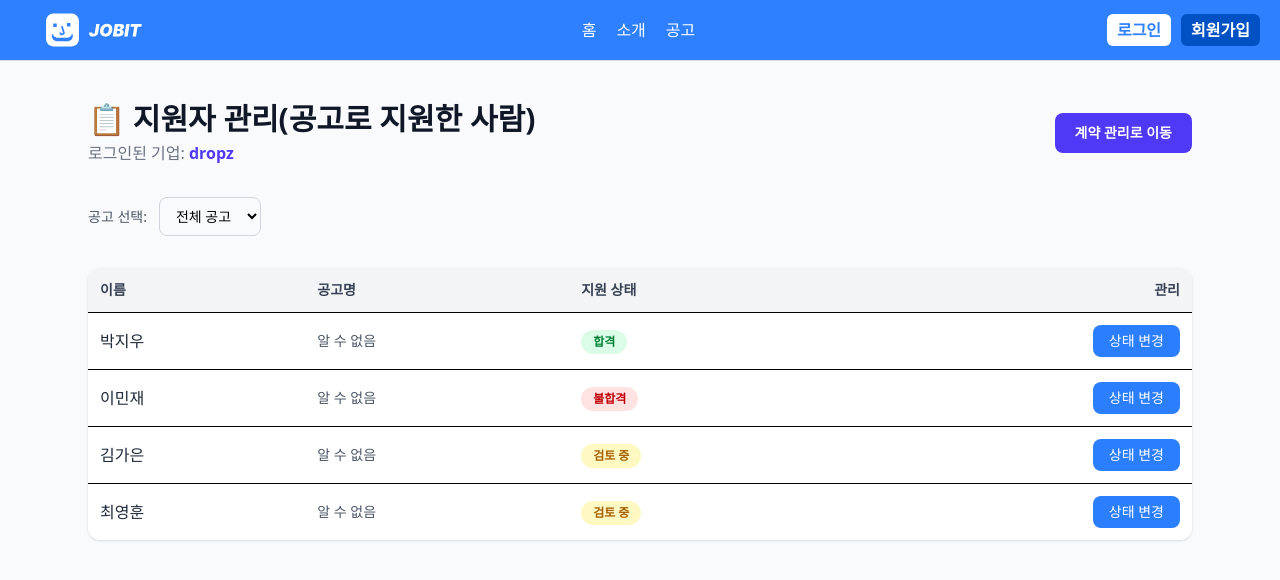
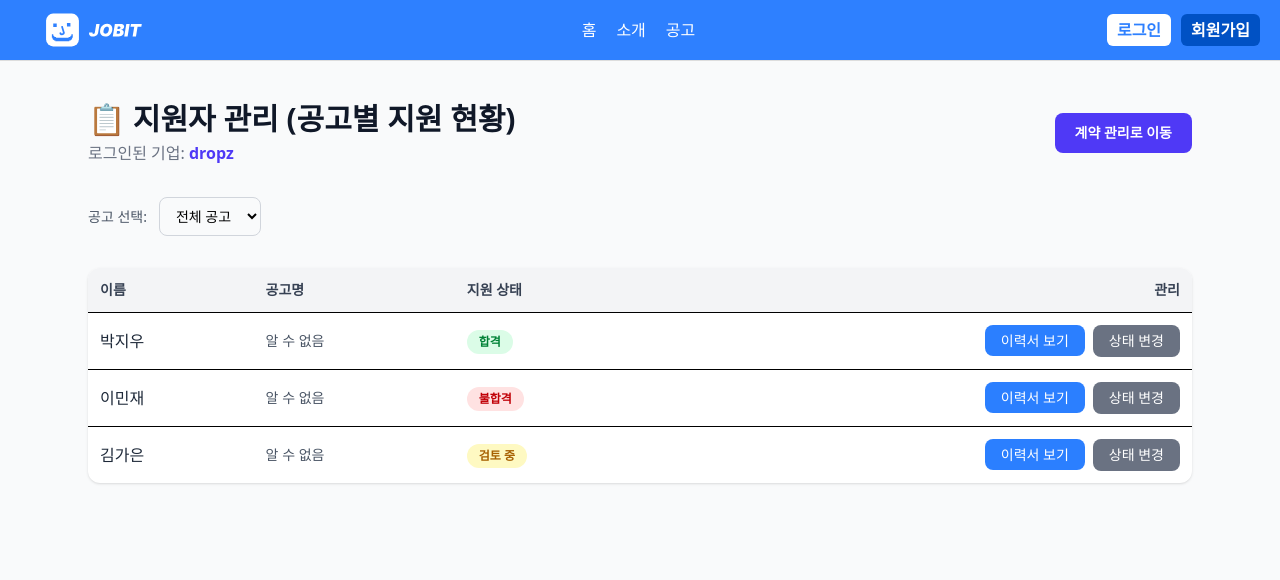
Before and after one commit to Dropz-to-a/front, a React (Vite) app: page /jobs/completed/admin in a window 1280 px wide. Shown: the top 580 px of the page. Built offline with nearby package versions, Linux system fonts and the light colour scheme.

Commit message:
공고 지원자 확인 페이지에 이력서 보기 기능 추가

```diff
--- a/src/pages/JobCompletedAdmin.tsx
+++ b/src/pages/JobCompletedAdmin.tsx
@@ -3,22 +3,58 @@ import { Link } from "react-router-dom";
 import Header from "../components/Header";
 import { JOBS_DATA } from "./Jobs";
 
-// 더미 지원자 데이터
+// ✅ 더미 지원자 데이터
 const ALL_APPLICANTS_DATA = [
-    { name: "박지우", status: "합격", jobId: "1", companyId: "dropz" },
-    { name: "이민재", status: "불합격", jobId: "1", companyId: "dropz" },
-    { name: "김가은", status: "검토 중", jobId: "2", companyId: "dropz" },
-    { name: "최영훈", status: "검토 중", jobId: "2", companyId: "dropz" },
+    {
+        name: "박지우",
+        status: "합격",
+        jobId: "1",
+        companyId: "dropz",
+        resume: {
+            birth: "2005-03-12",
+            email: "jiwoo@example.com",
+            phone: "010-1234-5678",
+            education: "경북소프트고등학교 재학",
+            license: "정보처리기능사",
+            motivation: "성실함과 열정으로 귀사에 기여하고 싶습니다.",
+        },
+    },
+    {
+        name: "이민재",
+        status: "불합격",
+        jobId: "1",
+        companyId: "dropz",
+        resume: {
+            birth: "2004-11-05",
+            email: "minjae@example.com",
+            phone: "010-9876-1234",
+            education: "대구고등학교 졸업",
+            license: "컴퓨터활용능력 2급",
+            motivation: "팀워크를 중시하며, 빠르게 배우는 것이 장점입니다.",
+        },
+    },
+    {
+        name: "김가은",
+        status: "검토 중",
+        jobId: "2",
+        companyId: "dropz",
+        resume: {
+            birth: "2006-01-22",
+            email: "gaeun@example.com",
+            phone: "010-4444-5555",
+            education: "경북소프트고등학교 3학년",
+            license: "GTQ 1급",
+            motivation: "디자인과 개발을 아우르는 인재로 성장하고 싶습니다.",
+        },
+    },
 ];
 
 const JobCompletedAdmin = () => {
-    const companyId = localStorage.getItem("companyId") || "dropz"; // 로그인 기업 ID (예: dropz)
+    const companyId = localStorage.getItem("companyId") || "dropz";
     const [selectedJob, setSelectedJob] = useState<string>("all");
 
-    // 로그인한 기업의 공고만 필터
     const jobs = JOBS_DATA.filter((j) => j.company === companyId);
 
-    // 지원자 목록 필터링
     const filteredApplicants =
         selectedJob === "all"
             ? ALL_APPLICANTS_DATA.filter((a) => a.companyId === companyId)
@@ -26,12 +62,14 @@ const JobCompletedAdmin = () => {
                 (a) => a.companyId === companyId && a.jobId === selectedJob
             );
 
-    // 상태 색상
     const statusColor = {
         합격: "bg-green-100 text-green-700",
         불합격: "bg-red-100 text-red-700",
         "검토 중": "bg-yellow-100 text-yellow-700",
     } as Record<string, string>;
+
+    // ✅ 모달 상태 관리
+    const [selectedApplicant, setSelectedApplicant] = useState<any | null>(null);
 
     return (
         <div className="min-h-screen bg-gray-50">
@@ -42,7 +80,7 @@ const JobCompletedAdmin = () => {
                 <div className="flex flex-col sm:flex-row sm:items-center sm:justify-between mb-8">
                     <div>
                         <h1 className="text-3xl font-bold text-gray-900 mb-1">
-                            📋 지원자 관리(공고로 지원한 사람)
+                            📋 지원자 관리 (공고별 지원 현황)
                         </h1>
                         <p className="text-gray-500">
                             로그인된 기업:{" "}
@@ -87,15 +125,22 @@ const JobCompletedAdmin = () => {
                                 <th className="p-3 font-semibold text-sm">이름</th>
                                 <th className="p-3 font-semibold text-sm">공고명</th>
                                 <th className="p-3 font-semibold text-sm">지원 상태</th>
-                                <th className="p-3 text-right font-semibold text-sm">관리</th>
+                                <th className="p-3 text-right font-semibold text-sm">
+                                    관리
+                                </th>
                             </tr>
                         </thead>
                         <tbody>
                             {filteredApplicants.map((a, i) => {
                                 const job = jobs.find((j) => j.id === a.jobId);
                                 return (
-                                    <tr key={i} className="border-t hover:bg-gray-50 transition">
-                                        <td className="p-3 text-gray-800 font-medium">{a.name}</td>
+                                    <tr
+                                        key={i}
+                                        className="border-t hover:bg-gray-50 transition"
+                                    >
+                                        <td className="p-3 text-gray-800 font-medium">
+                                            {a.name}
+                                        </td>
                                         <td className="p-3 text-gray-600 text-sm">
                                             {job ? job.title : "알 수 없음"}
                                         </td>
@@ -106,8 +151,16 @@ const JobCompletedAdmin = () => {
                                                 {a.status}
                                             </span>
                                         </td>
-                                        <td className="p-3 text-right">
-                                            <button className="px-4 py-1.5 text-sm bg-blue-500 text-white rounded-lg hover:bg-blue-600 transition">
+                                        <td className="p-3 text-right space-x-2">
+                                            <Link to={`/resume/${a.jobId}`}
+                                                className="px-4 py-1.5 text-sm bg-blue-500 text-white rounded-lg hover:bg-blue-600 transition"
+                                                onClick={() =>
+                                                    setSelectedApplicant(a)
+                                                }
+                                            >
+                                                이력서 보기
+                                            </Link>
+                                            <button className="px-4 py-1.5 text-sm bg-gray-500 text-white rounded-lg hover:bg-gray-600 transition">
                                                 상태 변경
                                             </button>
                                         </td>
```
